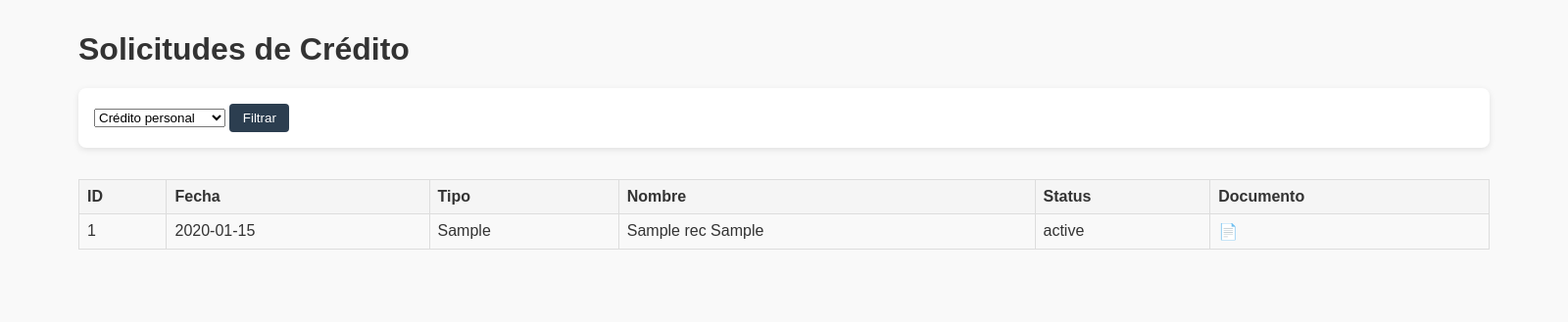
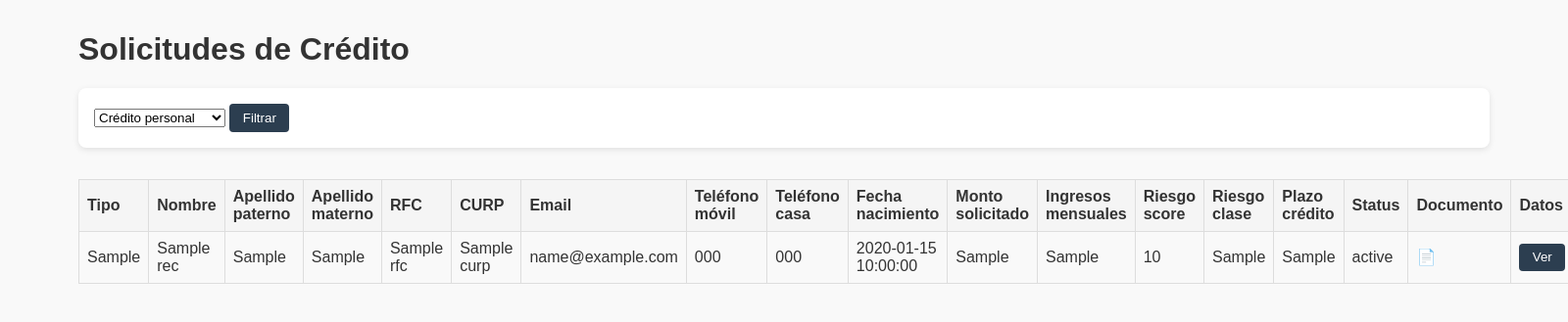
Before and after one commit to PavelBT/TFM, a Flask app: template web/templates/applications.html in a window 1600 px wide. Shown: the part 34-363 px from the top of the page at 98% size. Run offline with Flask 3, Linux system fonts and the light colour scheme; the template is opened without the code that fills it: most values are stand-ins (such as "Sample title", 1, 10 or a date in 2020); parts of the project's set-up code (start-up, migrations or seed data) failed here and were passed over; some libraries are stand-ins or nearby versions.

Commit message:
Show full record details and JSON popup

```diff
--- /dev/null
+++ b/web/static/applications.js
@@ -0,0 +1,22 @@
+function setupJsonModal() {
+    const modal = document.getElementById('json-modal');
+    if (!modal) return;
+    const closeBtn = document.getElementById('close-json');
+    if (closeBtn) {
+        closeBtn.onclick = () => { modal.style.display = 'none'; };
+    }
+    document.querySelectorAll('.json-btn').forEach(btn => {
+        btn.addEventListener('click', () => {
+            const pre = modal.querySelector('pre');
+            try {
+                const data = JSON.parse(btn.dataset.json);
+                pre.textContent = JSON.stringify(data, null, 2);
+            } catch (e) {
+                pre.textContent = btn.dataset.json;
+            }
+            modal.style.display = 'block';
+        });
+    });
+}
+
+document.addEventListener('DOMContentLoaded', setupJsonModal);
--- a/web/templates/applications.html
+++ b/web/templates/applications.html
@@ -12,29 +12,66 @@
 <table>
     <thead>
         <tr>
-            <th>ID</th>
-            <th>Fecha</th>
             <th>Tipo</th>
             <th>Nombre</th>
+            <th>Apellido paterno</th>
+            <th>Apellido materno</th>
+            <th>RFC</th>
+            <th>CURP</th>
+            <th>Email</th>
+            <th>Teléfono móvil</th>
+            <th>Teléfono casa</th>
+            <th>Fecha nacimiento</th>
+            <th>Monto solicitado</th>
+            <th>Ingresos mensuales</th>
+            <th>Riesgo score</th>
+            <th>Riesgo clase</th>
+            <th>Plazo crédito</th>
             <th>Status</th>
             <th>Documento</th>
+            <th>Datos</th>
         </tr>
     </thead>
     <tbody>
         {% for rec in records %}
         <tr>
-            <td>{{ rec.id }}</td>
-            <td>{{ rec.created_at.strftime('%Y-%m-%d') if rec.created_at }}</td>
             <td>{{ rec.tipo_credito }}</td>
-            <td>{{ rec.nombre }} {{ rec.apellido_paterno }}</td>
+            <td>{{ rec.nombre }}</td>
+            <td>{{ rec.apellido_paterno }}</td>
+            <td>{{ rec.apellido_materno }}</td>
+            <td>{{ rec.rfc }}</td>
+            <td>{{ rec.curp }}</td>
+            <td>{{ rec.email }}</td>
+            <td>{{ rec.telefono_movil }}</td>
+            <td>{{ rec.telecono_casa }}</td>
+            <td>{{ rec.fecha_nacimiento }}</td>
+            <td>{{ rec.monto_solicitado }}</td>
+            <td>{{ rec.ingresos_mensuales }}</td>
+            <td>{{ rec.riesgo_score }}</td>
+            <td>{{ rec.riesgo_clase }}</td>
+            <td>{{ rec.plazo_credito }}</td>
             <td>{{ rec.status }}</td>
             <td>
                 {% if rec.file_url %}
                     <a class="table-link" href="{{ rec.file_url }}" target="_blank">&#128196;</a>
                 {% endif %}
             </td>
+            <td>
+                <button type="button" class="json-btn" data-json='{{ rec.extra_data | tojson }}'>Ver</button>
+            </td>
         </tr>
         {% endfor %}
     </tbody>
 </table>
+
+<div id="json-modal">
+    <div class="content">
+        <button type="button" class="close-btn" id="close-json">Cerrar</button>
+        <pre></pre>
+    </div>
+</div>
 {% endblock %}
+
+{% block scripts %}
+    <script src="{{ url_for('static', filename='applications.js') }}"></script>
+{% endblock %}
```
Also changed, not shown: web/static/main.css (+29 -0 lines).
